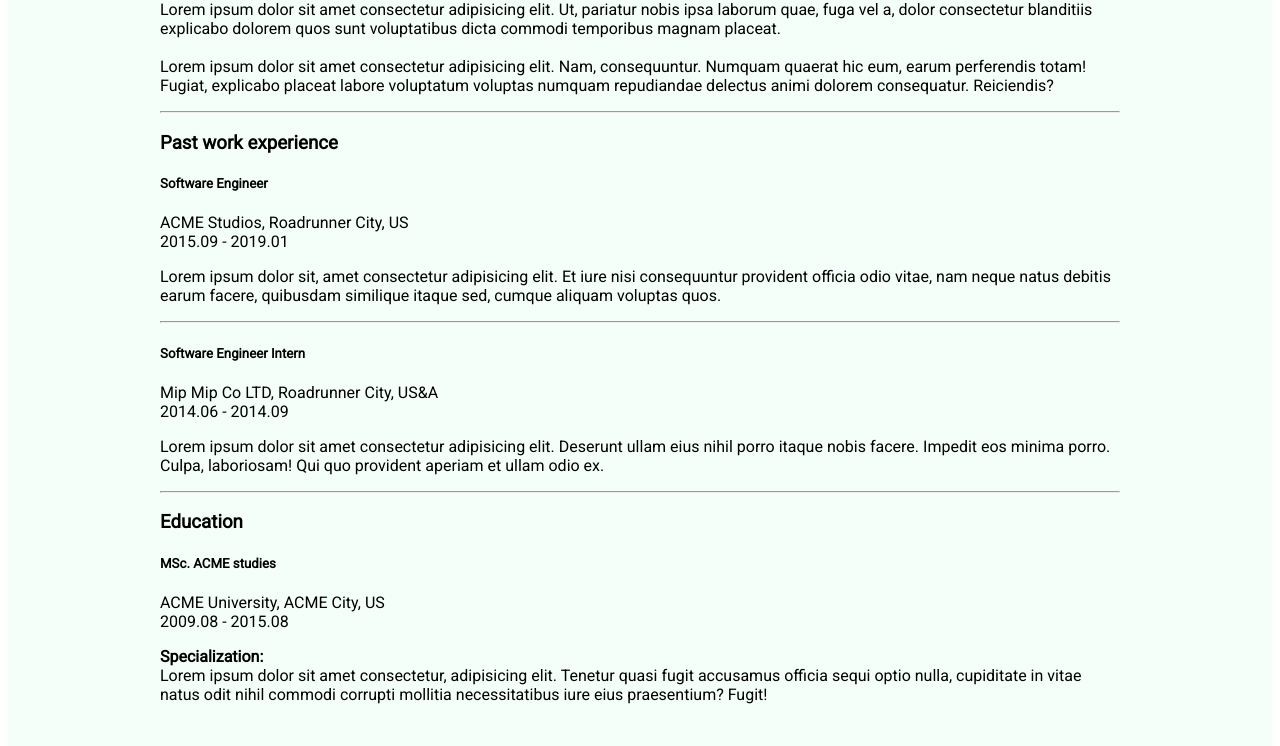
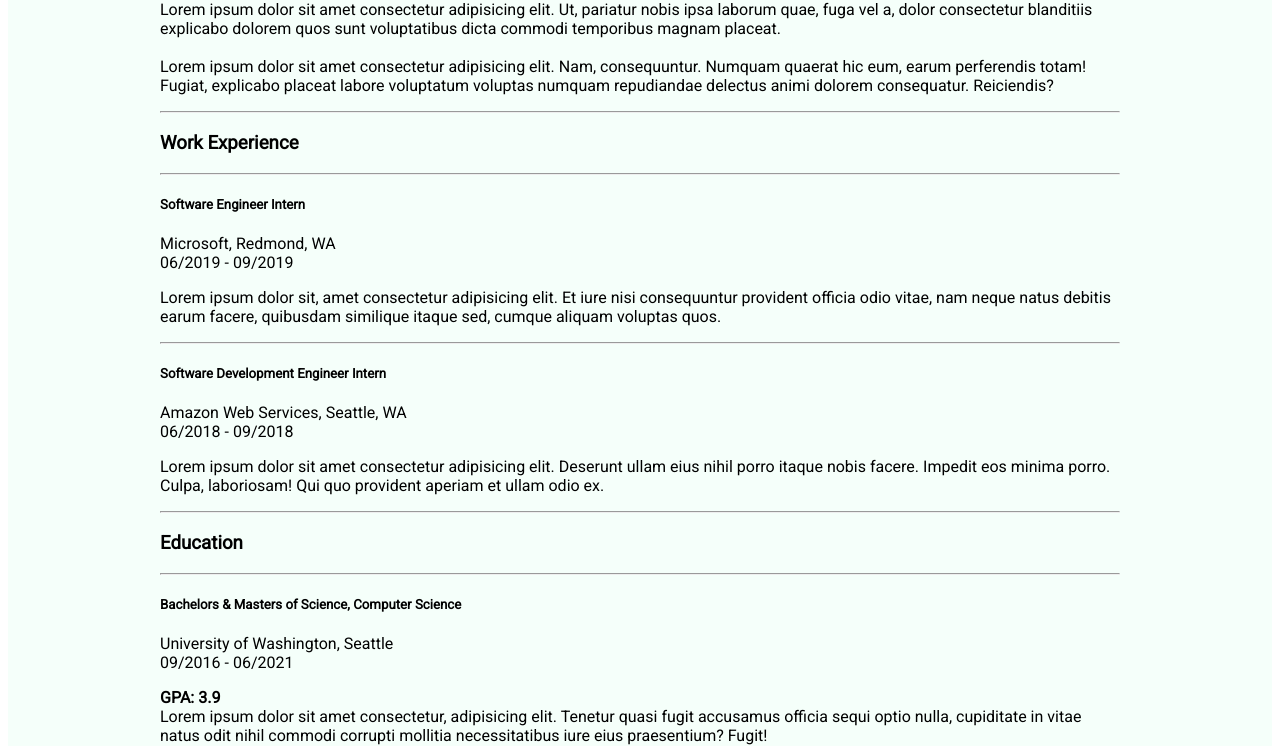
Before and after one commit to rjiang98/v2, a Gatsby site: page /about in a window 1280 px wide. Shown: the part 781-1527 px from the top of the page. Built offline with nearby package versions, Linux system fonts and the light colour scheme; Gatsby itself is replaced by a stand-in of ours.

Commit message:
Images, About section

```diff
--- a/src/components/summary/Summary.js
+++ b/src/components/summary/Summary.js
@@ -36,7 +36,7 @@ const Summary = () => (
 
     <h4 className="goal_text text-center">
       As a developer and aspiring educator, I live to never stop learning and never stop teaching.
-      Here's a couple of things I'm good at:
+      Here are a couple of things I'm good at:
     </h4>
     <Row style={{ marginTop: "1.8rem" }}>
       <Col>
--- a/src/pages/about.js
+++ b/src/pages/about.js
@@ -52,21 +52,20 @@ export default () => (
           </Col>
         </Row>
         <hr />
-        {/* This is the beginning of the career section*/}
         <Row>
           <Col>
-            <h3>Past work experience</h3>
+            <h3>Work Experience</h3>
           </Col>
         </Row>
-        {/* Position number 1*/}
+        <hr />
         <Row>
           <Col>
-            <h5>Software Engineer</h5>
+            <h5>Software Engineer Intern</h5>
           </Col>
         </Row>
         <Row>
-          <Col>ACME Studios, Roadrunner City, US</Col>
-          <Col>2015.09 - 2019.01</Col>
+          <Col>Microsoft, Redmond, WA</Col>
+          <Col>06/2019 - 09/2019</Col>
         </Row>
         <Row>
           <Col>
@@ -79,15 +78,14 @@ export default () => (
           </Col>
         </Row>
         <hr />
-        {/* SW intern Position*/}
         <Row>
           <Col>
-            <h5>Software Engineer Intern</h5>
+            <h5>Software Development Engineer Intern</h5>
           </Col>
         </Row>
         <Row>
-          <Col>Mip Mip Co LTD, Roadrunner City, US&A</Col>
-          <Col>2014.06 - 2014.09</Col>
+          <Col>Amazon Web Services, Seattle, WA</Col>
+          <Col>06/2018 - 09/2018</Col>
         </Row>
         <Row>
           <Col>
@@ -100,26 +98,25 @@ export default () => (
           </Col>
         </Row>
         <hr />
-        {/* This is the beginning of the education section*/}
         <Row>
           <Col>
             <h3>Education</h3>
           </Col>
         </Row>
-        {/* Masters Degreee*/}
+        <hr />
         <Row>
           <Col>
-            <h5>MSc. ACME studies</h5>
+            <h5>Bachelors & Masters of Science, Computer Science</h5>
           </Col>
         </Row>
         <Row>
-          <Col>ACME University, ACME City, US</Col>
-          <Col>2009.08 - 2015.08</Col>
+          <Col>University of Washington, Seattle</Col>
+          <Col>09/2016 - 06/2021</Col>
         </Row>
         <Row>
           <Col>
             <p style={{ marginTop: "1rem" }}>
-              <strong>Specialization:</strong>
+              <strong>GPA: 3.9</strong>
               <br /> Lorem ipsum dolor sit amet consectetur, adipisicing elit.
               Tenetur quasi fugit accusamus officia sequi optio nulla,
               cupiditate in vitae natus odit nihil commodi corrupti mollitia
```
Also changed, not shown: src/components/projects/Projects.js (+1 -8 lines), src/pages/projects.js (+11 -32 lines), README.md, src/images/portfolio/aps.PNG (added), src/images/portfolio/cabin.png (deleted), src/images/portfolio/cake.png (deleted), src/images/portfolio/df.png (added), src/images/portfolio/game.png (deleted), src/images/portfolio/ppw.PNG (added).
